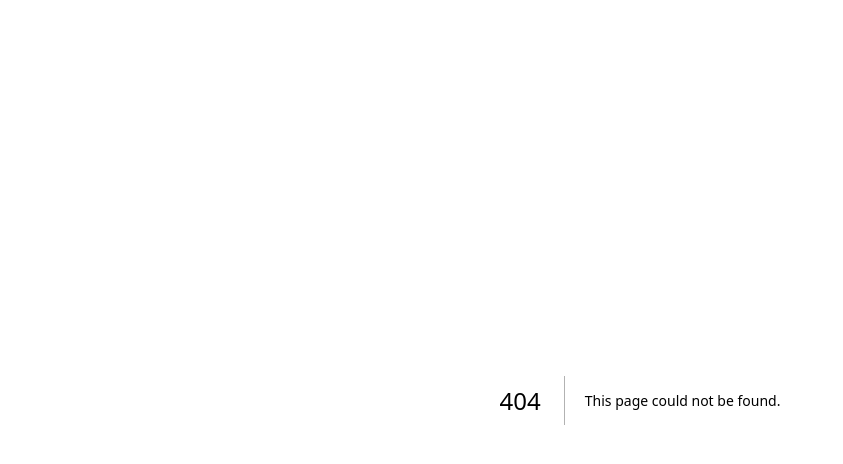
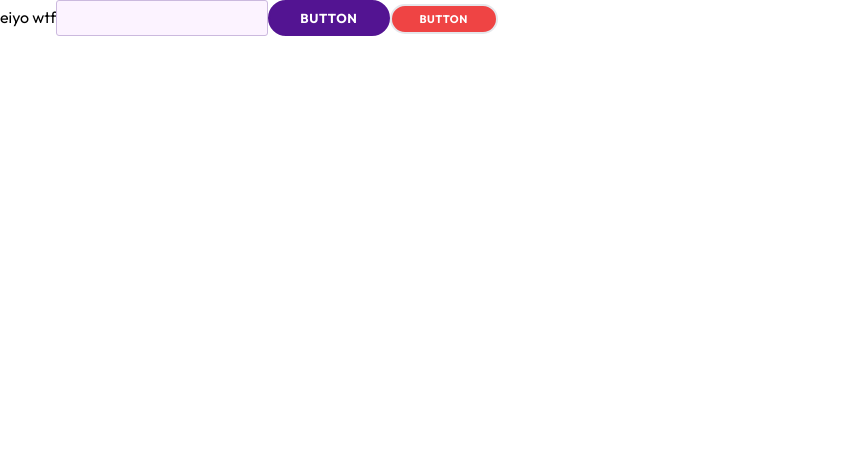
Before and after one commit to DucBinh1207/pet-shop, a Next.js app: page /login in a window 1280 px wide. Before the commit this address had no page. Shown: the top 464 px of the page, without its empty margins (0-843 px from the left). Built offline with nearby package versions, Linux system fonts and the light colour scheme.

Commit message:
install library,add service,utils,components,tailwind config

```diff
--- /dev/null
+++ b/src/app/_components/common/Button/page.tsx
@@ -0,0 +1,70 @@
+import { cva } from "class-variance-authority";
+import { ComponentProps, useMemo } from "react";
+
+type ButtonProps = ComponentProps<"button"> & {
+  size?: "small" | "medium" | "large";
+  variant?: "primary" | "secondary" | "third";
+};
+
+const buttonVariants = cva(
+  " inline-block outline-none font-bold text-center uppercase text-white border-solid border-[2px]  cursor-pointer rounded-[25px] tracking-wider",
+  {
+    variants: {
+      size: {
+        small: "px-[28px] py-[6px] text-[11px] leading-[14px]",
+        medium: "px-[30px] py-[8px] text-[13px] leading-[16px]",
+        large: "px-[32px] py-[10px] text-[15px] leading-[18px]",
+      },
+      variant: {
+        primary: "bg-primary text-white border-primary",
+        secondary: "bg-green-500 text-white",
+        third: "bg-red-500 text-white",
+      },
+    },
+    defaultVariants: {
+      size: "medium",
+      variant: "primary",
+    },
+  },
+);
+
+// const buttonVariants = cva(
+//   "inline-flex items-center justify-center whitespace-nowrap rounded-md text-sm font-medium ring-offset-background transition-colors focus-visible:outline-none focus-visible:ring-2 focus-visible:ring-ring focus-visible:ring-offset-2 disabled:pointer-events-none disabled:opacity-50",
+//   {
+//     variants: {
+//       variant: {
+//         default: "bg-primary text-primary-foreground hover:bg-primary/90",
+//         destructive:
+//           "bg-destructive text-destructive-foreground hover:bg-destructive/90",
+//         outline:
+//           "border border-input bg-background hover:bg-accent hover:text-accent-foreground",
+//         secondary:
+//           "bg-secondary text-secondary-foreground hover:bg-secondary/80",
+//         ghost: "hover:bg-accent hover:text-accent-foreground",
+//         link: "text-primary underline-offset-4 hover:underline",
+//       },
+//       size: {
+//         default: "h-10 px-4 py-2",
+//         sm: "h-9 rounded-md px-3",
+//         lg: "h-11 rounded-md px-8",
+//         icon: "h-10 w-10",
+//       },
+//     },
+//     defaultVariants: {
+//       variant: "default",
+//       size: "default",
+//     },
+//   },
+// );
+
+export default function Button({ size, variant, ...rest }: ButtonProps) {
+  const className = useMemo(() => {
+    return buttonVariants({ size, variant });
+  }, [size, variant]);
+
+  return (
+    <button {...rest} className={className}>
+      Button
+    </button>
+  );
+}
--- /dev/null
+++ b/src/app/_components/common/Input/page.tsx
@@ -0,0 +1,73 @@
+import { cva } from "class-variance-authority";
+import { ComponentProps, useMemo } from "react";
+
+type InputProps = ComponentProps<"input"> & {
+  size?: "small" | "medium" | "large";
+  variant?: "primary" | "secondary" | "third";
+  trimOnBlur?: boolean;
+};
+const inputVariants = cva(
+  "font-medium border-solid border rounded-[3px] tracking-[0.01em] h-auto",
+  {
+    variants: {
+      size: {
+        small: "px-[10px] py-[8px] text-[11px] leading-[14px]",
+        medium: "px-[12px] py-[9px] text-[13px] leading-[16px]",
+        large: "px-[14px] py-[10px] text-[15px] leading-[18px]",
+      },
+      variant: {
+        primary: "text-primary border-input_border bg-background_color ",
+        secondary: "bg-green-500 text-white",
+        third: "bg-red-500 text-white",
+      },
+    },
+    compoundVariants: [
+      // Biến thể cho trạng thái focus
+      {
+        variant: "primary",
+        class: "focus:outline-none focus:border-primary",
+      },
+      {
+        variant: "secondary",
+        class: "focus:bg-green-600 focus:border-green-600",
+      },
+      {
+        variant: "third",
+        class: "focus:bg-red-600 focus:border-red-600",
+      },
+    ],
+    defaultVariants: {
+      size: "medium",
+      variant: "primary",
+    },
+  },
+);
+
+export default function Input({
+  size,
+  variant,
+  trimOnBlur,
+  onChange: onChangeProp,
+  onBlur: onBlurProp,
+  ...rest
+}: InputProps) {
+  const className = useMemo(() => {
+    return inputVariants({ size, variant });
+  }, [size, variant]);
+
+  const handleBlur = (event: React.FocusEvent<HTMLInputElement, Element>) => {
+    if (trimOnBlur) {
+      const trimmedValue = event.target.value.trim();
+      onChangeProp?.({
+        ...event,
+        target: {
+          ...event.target,
+          value: trimmedValue,
+        },
+      });
+      onBlurProp?.(event);
+    }
+  };
+
+  return <input {...rest} className={className} onBlur={handleBlur} />;
+}
--- /dev/null
+++ b/src/app/_hooks/useDidMount/useDidMount.tsx
@@ -0,0 +1,5 @@
+import { useEffect } from "react";
+
+export default function useDidMount() {
+  useEffect(() => {}, []);
+}
--- /dev/null
+++ b/src/app/_hooks/useUnMount/useUnMount.tsx
@@ -0,0 +1,7 @@
+import { useEffect } from "react";
+
+export default function useDidMount() {
+  useEffect(() => {
+    return () => {};
+  }, []);
+}
--- a/src/app/globals.css
+++ b/src/app/globals.css
@@ -3,25 +3,35 @@
 @tailwind utilities;
 
 :root {
-  --background: #ffffff;
-  --foreground: #171717;
+  --foreground-rgb: 0, 0, 0;
+  --background-start-rgb: 214, 219, 220;
+  --background-end-rgb: 255, 255, 255;
 }
 
 @media (prefers-color-scheme: dark) {
   :root {
-    --background: #0a0a0a;
-    --foreground: #ededed;
+    --foreground-rgb: 255, 255, 255;
+    --background-start-rgb: 0, 0, 0;
+    --background-end-rgb: 0, 0, 0;
   }
 }
 
-body {
-  color: var(--foreground);
-  background: var(--background);
-  font-family: Arial, Helvetica, sans-serif;
-}
+/* body {
+  color: rgb(var(--foreground-rgb));
+  background: linear-gradient(
+      to bottom,
+      transparent,
+      rgb(var(--background-end-rgb))
+    )
+    rgb(var(--background-start-rgb));
+} */
 
 @layer utilities {
   .text-balance {
     text-wrap: balance;
   }
 }
+
+.outfit {
+  font-family: var(--font-outfit);
+}
--- a/src/app/layout.tsx
+++ b/src/app/layout.tsx
@@ -1,16 +1,11 @@
 import type { Metadata } from "next";
-import localFont from "next/font/local";
+import { Outfit } from "next/font/google";
 import "./globals.css";
 
-const geistSans = localFont({
-  src: "./fonts/GeistVF.woff",
-  variable: "--font-geist-sans",
-  weight: "100 900",
-});
-const geistMono = localFont({
-  src: "./fonts/GeistMonoVF.woff",
-  variable: "--font-geist-mono",
-  weight: "100 900",
+const outfit_init = Outfit({
+  subsets: ["latin"],
+  weight: ["100", "200", "300", "400", "500", "600", "700", "800", "900"],
+  variable: "--font-outfit",
 });
 
 export const metadata: Metadata = {
@@ -25,11 +20,7 @@ export default function RootLayout({
 }>) {
   return (
     <html lang="en">
-      <body
-        className={`${geistSans.variable} ${geistMono.variable} antialiased`}
-      >
-        {children}
-      </body>
+      <body className={outfit_init.variable}>{children}</body>
     </html>
   );
 }
--- /dev/null
+++ b/src/app/login/page.tsx
@@ -0,0 +1,15 @@
+import Button from "../_components/common/Button/page";
+import Input from "../_components/common/Input/page";
+
+export default function Login() {
+  return (
+    <div className="font-outfit">
+      eiyo wtf
+      <Input />
+      <Button> Test </Button>
+      <Button size="small" variant="third">
+        hello
+      </Button>
+    </div>
+  );
+}
--- a/tailwind.config.ts
+++ b/tailwind.config.ts
@@ -1,6 +1,7 @@
 import type { Config } from "tailwindcss";
 
 const config: Config = {
+  darkMode: ["class"],
   content: [
     "./src/pages/**/*.{js,ts,jsx,tsx,mdx}",
     "./src/components/**/*.{js,ts,jsx,tsx,mdx}",
@@ -9,11 +10,22 @@ const config: Config = {
   theme: {
     extend: {
       colors: {
-        background: "var(--background)",
-        foreground: "var(--foreground)",
+        primary: "#531492",
+        secondary: "#7b1fd7",
+        header_bg: "#1f0038",
+        header_text: "#f0d9ff",
+        header_icon: "##623089",
+        background_color: "#fcf3ff",
+        input_border: "#CBB9DE",
+      },
+      fontFamily: {
+        outfit: ["var(--font-outfit)"],
+      },
+      boxShadow: {
+        "custom-inset": "0 0 10px 100px #6c63ff inset",
       },
     },
   },
-  plugins: [],
+  plugins: [require("tailwindcss-animate")],
 };
 export default config;
```
Also changed, not shown: package.json (+16 -4 lines), src/_services/index.ts (added, +70 -0 lines), src/_utils/query.ts (added, +15 -0 lines), components.json (added), 2 other files (tests, documents, lock files or other folders).
